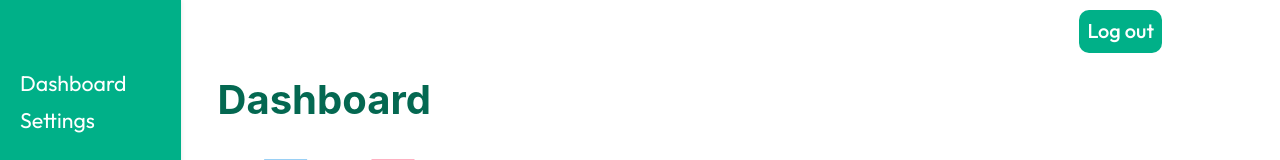
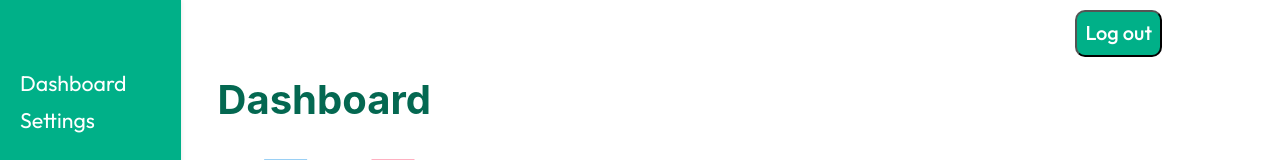
Before and after one commit to green-tech-club/front-end, a React (Create React App) app: page /dashboard in a window 1280 px wide. Shown: the top 160 px of the page. Built offline with nearby package versions, Linux system fonts and the light colour scheme.

Commit message:
Adjusting the button type

```diff
--- a/src/logindashboard/Dashboard.js
+++ b/src/logindashboard/Dashboard.js
@@ -47,7 +47,7 @@ function Dashboard() {
     transition={{ ease: "easeOut", duration: 0.5 }}>
 
       <div className="top-bar">
-        <div className="logout_but" onClick={handleLogout}> <p className="logout_btn_text">Log out</p> </div>
+        <button className="logout_but" onClick={handleLogout}> <p className="logout_btn_text">Log out</p> </button>
       </div>
 
       <div className='DashboardDivider'>
```
